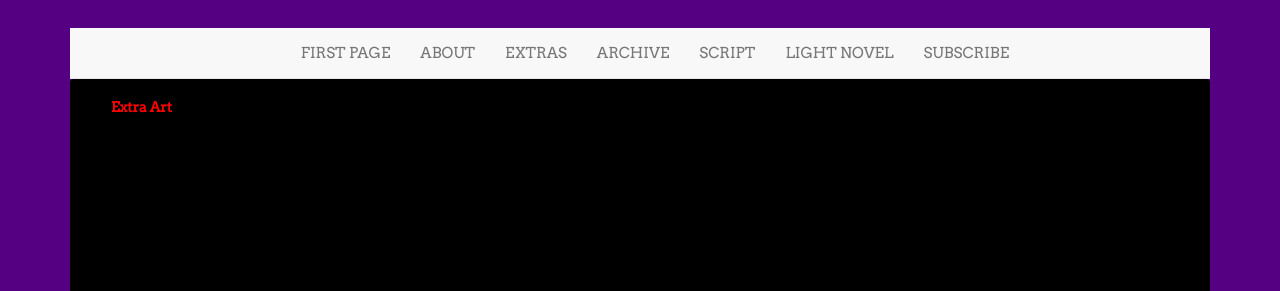
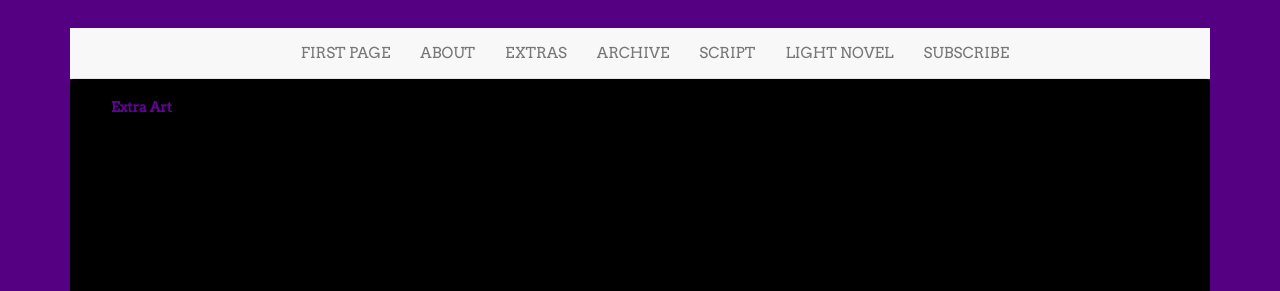
Before and after one commit to LWFlouisa/MagnetGirlWirelessV1, a Jekyll site: the page built from extras.md, in a window 1280 px wide. Shown: the part 226-517 px from the top of the page. Built offline with Jekyll 4.4.1, drawn with Linux system fonts in a browser that asks for light colours; nearby versions of some CDN libraries.

Commit message:
Update comic.css

```diff
--- a/css/comic.css
+++ b/css/comic.css
@@ -52,7 +52,7 @@ body {
 }
 
 a {
-  color: red;
+  color: #66009C;
 }
 
 
```
